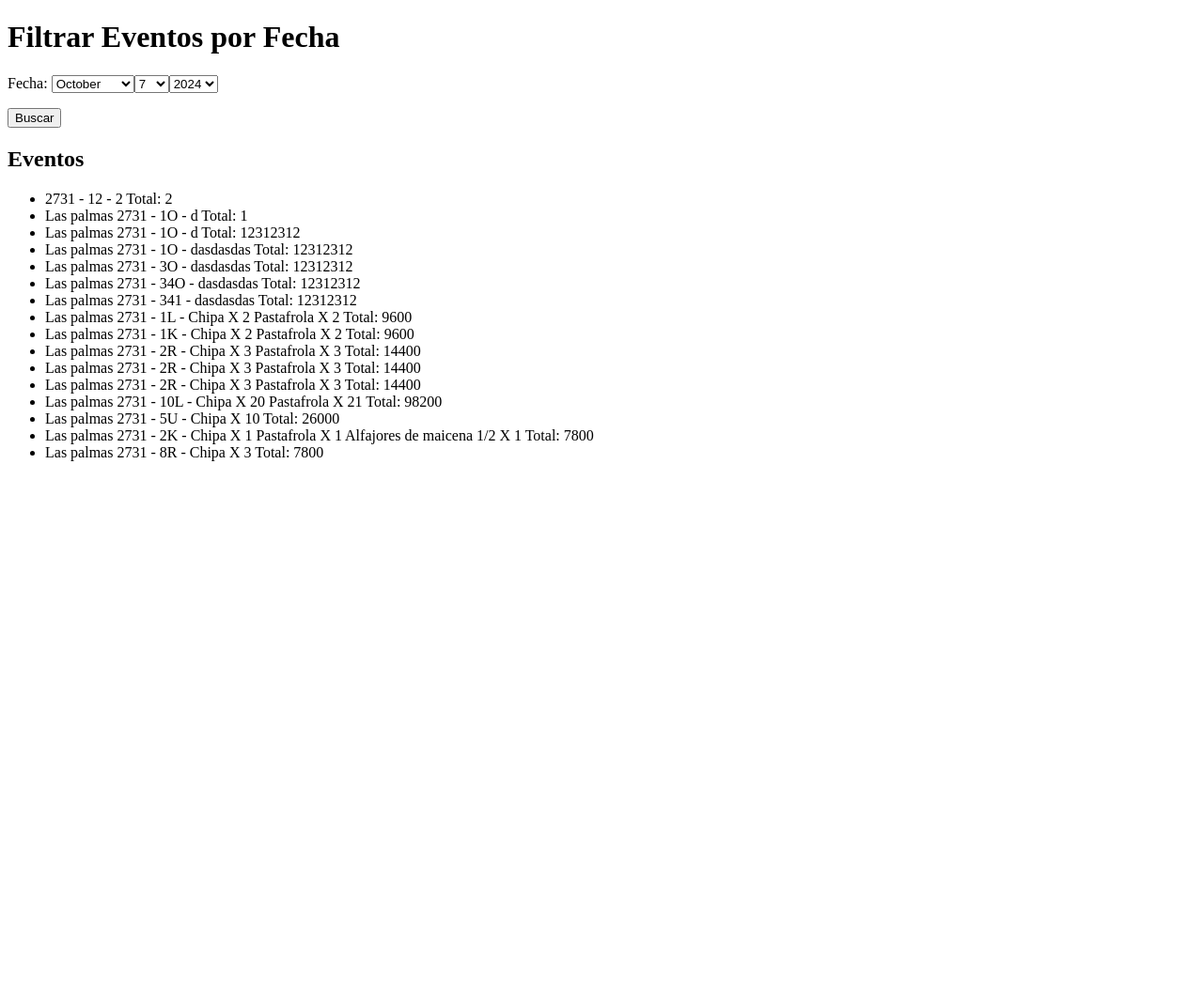
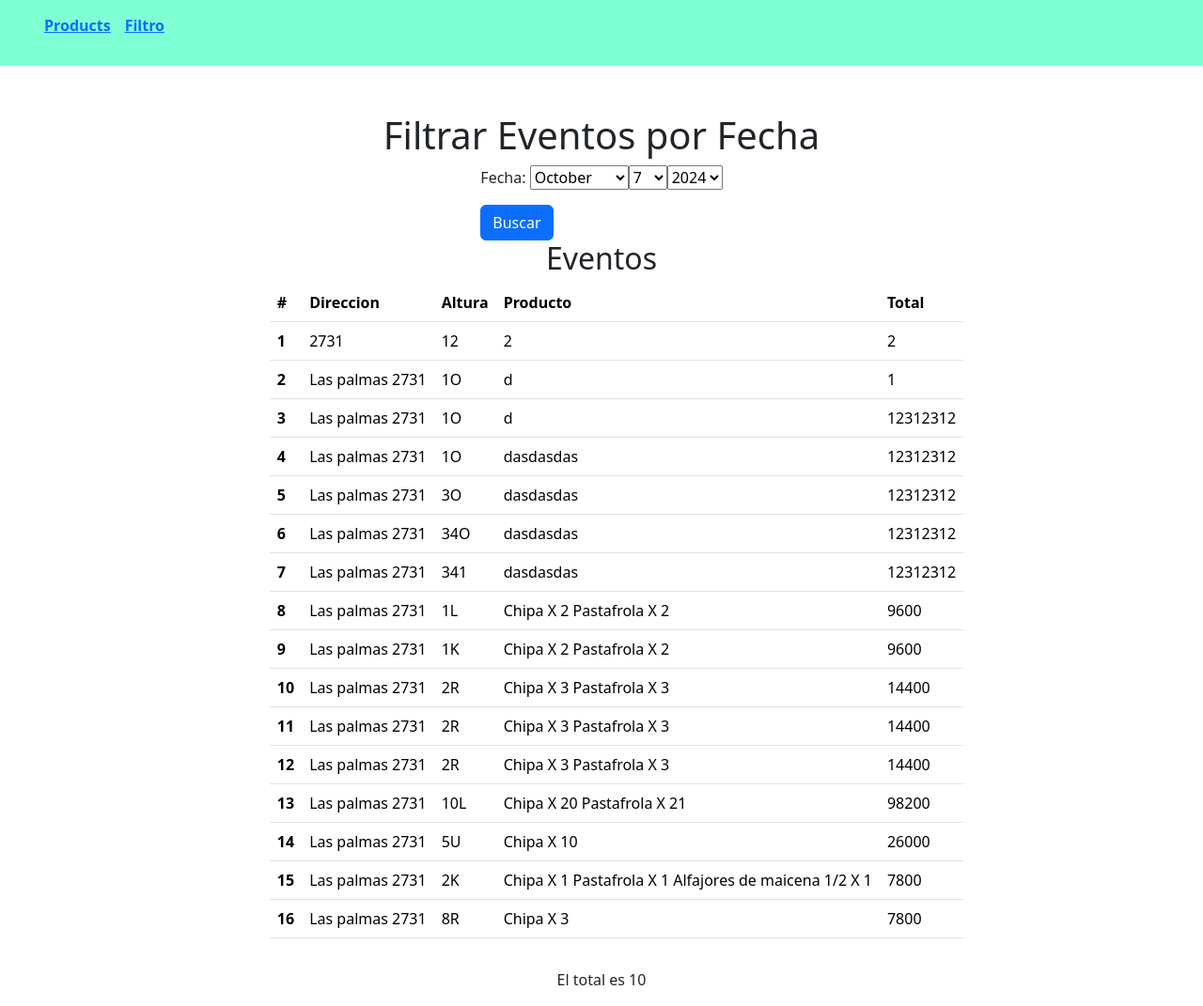
Before and after one commit to rodrigoMRAM/ventas-jade, a Django app: template templates/filtro.html in a window 1280 px wide. Shown: the whole page at 94% size. Before the commit the page ends 491 px from the top, so only its background shows below. Run offline with Django 5.2, Linux system fonts and the light colour scheme; data comes from the database, SQL or seed files in the repository; both versions use the stored data as it was after the commit; the template is opened without the code that fills it: values that come from a table or form of the project are taken from there, most other values are stand-ins (such as "Sample title", 1, 10 or a date in 2020).

Commit message:
orden en filtro

```diff
--- a/Jade/static/Jade/css/style.css
+++ b/Jade/static/Jade/css/style.css
@@ -62,3 +62,36 @@ input.cantidad {
     display: flex;
     justify-content: space-between;
 }
+
+nav{
+    display: flex;
+    align-items: center;
+    width: 100%;
+    height: 70px;
+    background-color: aquamarine;
+    margin-bottom: 50px;
+}
+
+a{
+    text-decoration: none;
+    color: black;
+    font-weight: bold;
+}
+li{
+    list-style: none;
+    margin-left: 15px;
+}
+
+ul{
+    display: flex;
+}
+
+.ulFiltro{
+    display: flex;
+    flex-direction: column;
+}
+
+.boton-buscar{
+    width: auto;
+    height: auto;
+}
--- a/Jade/static/Jade/js/obtenerProductos.js
+++ b/Jade/static/Jade/js/obtenerProductos.js
@@ -49,7 +49,7 @@ boton.addEventListener('click', ()=>{
     // console.log(typeof(textoFinal) )
     descripcion.value = textFinal
     // totalDefinitivo =  total1 + total2
-    // total.value = totalDefinitivo
+    total.value = valorFinal
     // console.log(totalDefinitivo)
 
 })
--- a/templates/filtro.html
+++ b/templates/filtro.html
@@ -1,31 +1,66 @@
 <!-- templates/eventos/lista.html -->
+ {% load static %}
 <!DOCTYPE html>
 <html lang="es">
 <head>
     <meta charset="UTF-8">
     <meta name="viewport" content="width=device-width, initial-scale=1.0">
+    <link rel="stylesheet" href="{% static "Jade/css/style.css" %}">
+    <link href="https://cdn.jsdelivr.net/npm/bootstrap@5.3.3/dist/css/bootstrap.min.css" rel="stylesheet" integrity="sha384-QWTKZyjpPEjISv5WaRU9OFeRpok6YctnYmDr5pNlyT2bRjXh0JMhjY6hW+ALEwIH" crossorigin="anonymous">
+
     <title>Lista de Eventos</title>
 </head>
 <body>
+    <nav>
+        <ul>
+
+            <li><a href="{% url "productos" %}">Products</a></li>
+            <li><a href="{% url "filtro" %}">Filtro</a></li>
+        </ul>
+    </nav>
+    <div class="contenedor">
+
         <h1>Filtrar Eventos por Fecha</h1>
 
     <form method="post">
         {% csrf_token %}
         {{ form.as_p }}
-        <button type="submit">Buscar</button>
+        <button class="boton-buscar btn btn-primary" type="submit">Buscar</button>
     </form>
 
     <h2>Eventos</h2>
-    <ul>
+    <ul class="ulFiltro">
+        <table class="table">
+        <thead>
+          <tr>
+            <th scope="col">#</th>
+            <th scope="col">Direccion</th>
+            <th scope="col">Altura</th>
+            <th scope="col">Producto</th>
+            <th scope="col">Total</th>
+          </tr>
+        </thead>
+        <tbody>
         {% if eventos %}
         {% for evento in eventos %}
-                <li>{{ evento.direccion }} - {{ evento.piso }}{{evento.departamento}} - {{evento.descripcion}} Total: {{evento.total}}</li>
+              <tr>
+                <th scope="row">{{forloop.counter}}</th>
+                <td>{{evento.direccion}}</td>
+                <td>{{evento.piso}}{{evento.departamento}}</td>
+                <td>{{evento.descripcion}}</td>
+                <td>{{evento.total}}</td>
+              </tr>
               {% empty %}
               <li>No hay eventos para esta fecha.</li>
               {% endfor %}
-        {% else %}
-            <li>Por favor, selecciona una fecha para ver los eventos.</li>
               {% endif %}
+            </tbody>
+          </table>
     </ul>
+    {% if suma_precio %}
+    <p>El total es {{suma_precio}}</p>
+    {% endif %}
+</div>
+
 </body>
 </html>
```
Also changed, not shown: Jade/views.py (+12 -3 lines), templates/listado.html (+7 -0 lines), db.sqlite3. Lines whose indentation alone changed are shown as unchanged.
